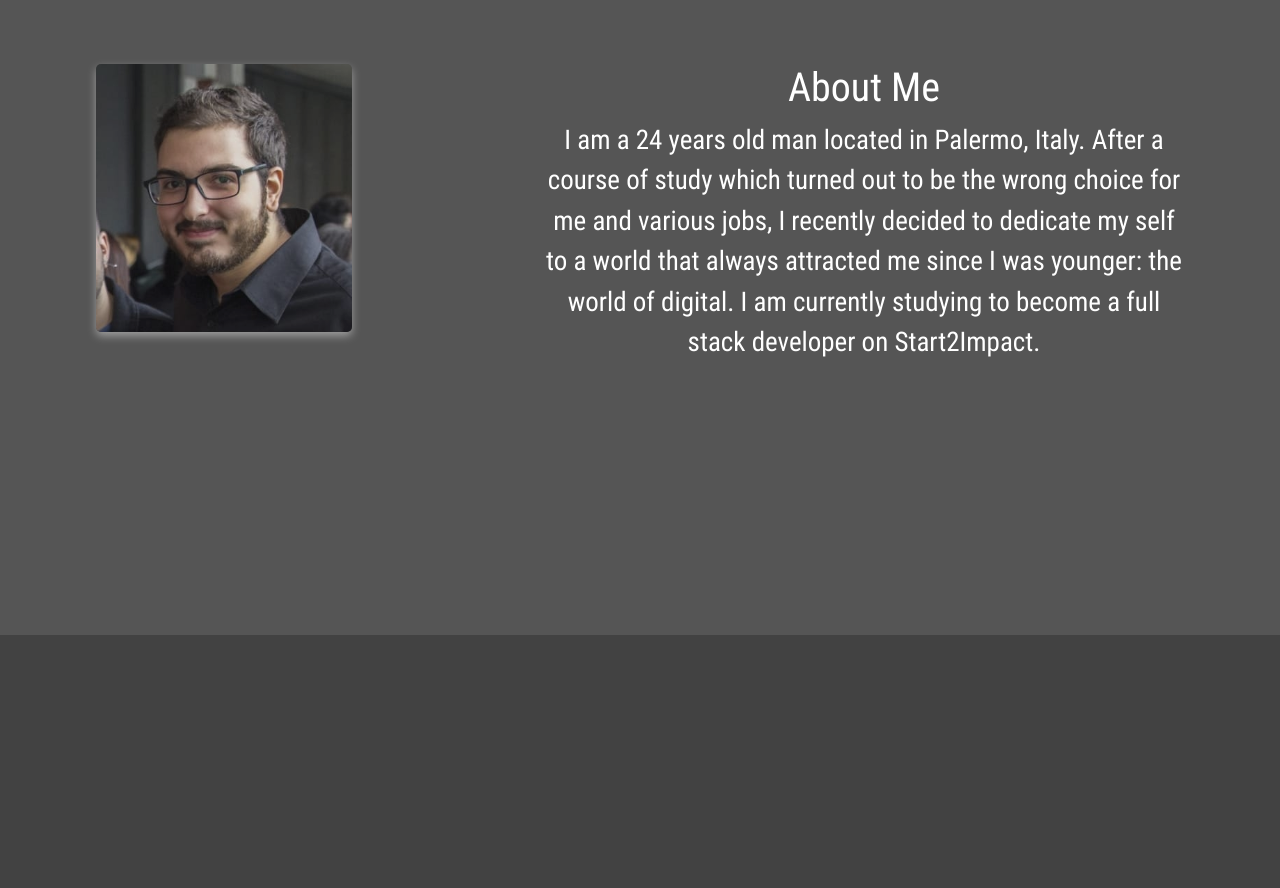
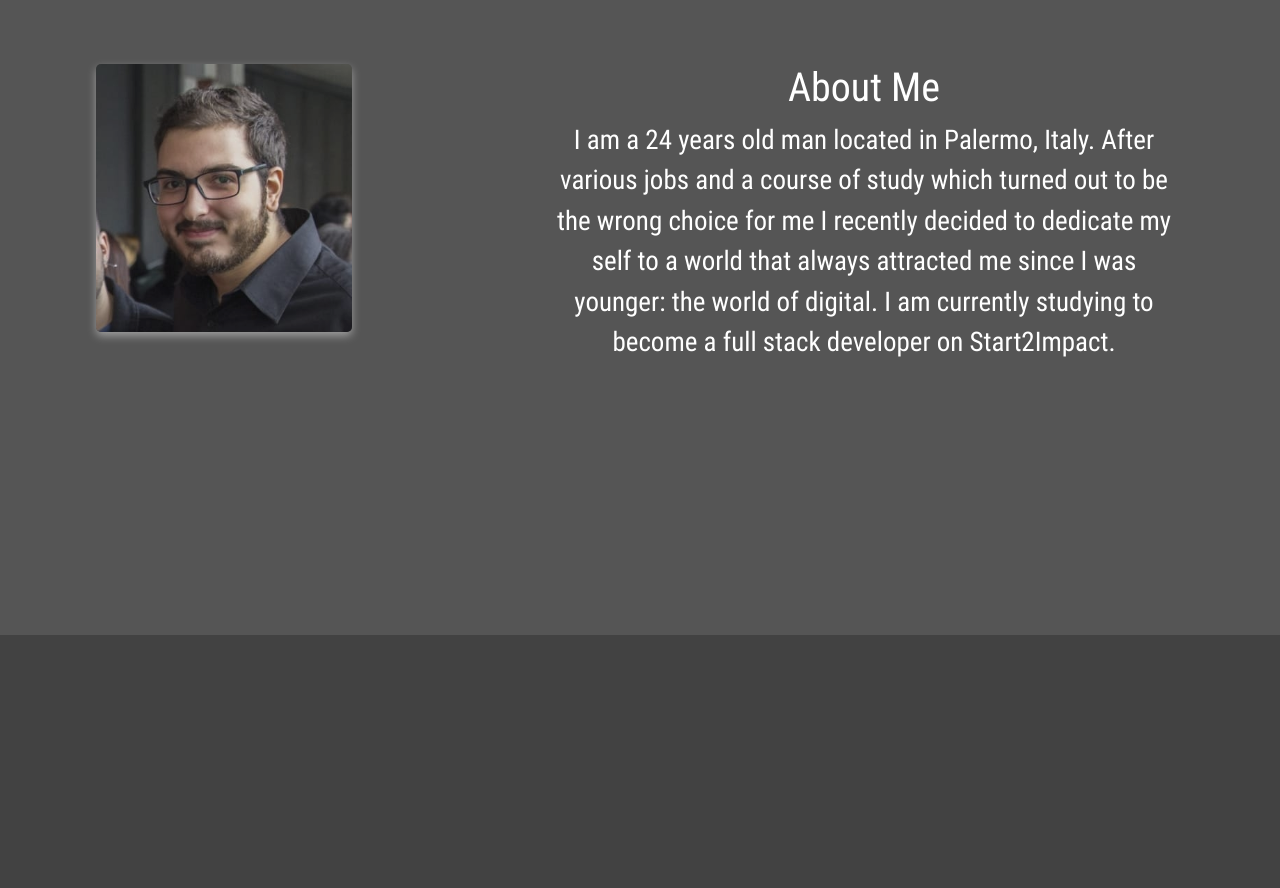
Before and after one commit to raimondo-ignizio/raimondo-ignizio-portfolio, a plain HTML site: page portfolio.html in a window 1280 px wide. Shown: the part 1080-1968 px from the top of the page. Drawn offline with nearby package versions, Linux system fonts and the light colour scheme.

Commit message:
Text fix.

```diff
--- a/portfolio.html
+++ b/portfolio.html
@@ -34,8 +34,8 @@
       <img src="images/me.jpg" class="about-flex-item about-flex-photo"/>
       <div class="about-flex-item">
         <h1>About Me</h1>
-        <p>I am a 24 years old man located in Palermo, Italy. After a course of
-          study which turned out to be the wrong choice for me and various jobs,
+        <p>I am a 24 years old man located in Palermo, Italy. After various jobs
+           and a course of study which turned out to be the wrong choice for me
            I recently decided to dedicate my self to a world that always
            attracted me since I was younger: the world of digital. I am
            currently studying to become a full stack developer on Start2Impact.</p>
```
